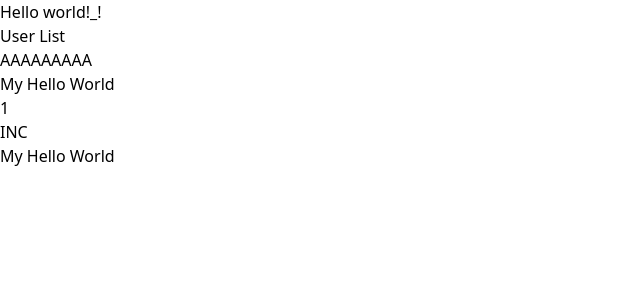
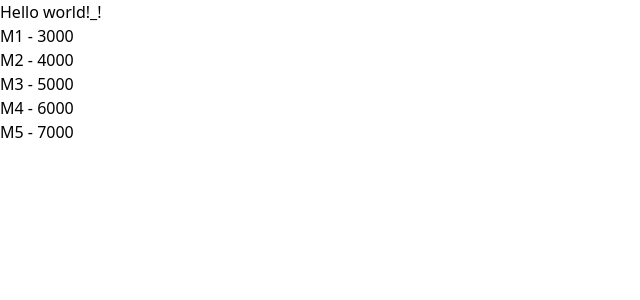
Before and after one commit to EonEon2/r1, a React (Vite) app: page / in a window 1280 px wide. Shown: the top 300 px of the page, without its empty margins (0-640 px from the left). Built offline with nearby package versions, Linux system fonts and the light colour scheme; the HTML template or start-up script is replaced by a standard one.

Commit message:
kiosk add

```diff
--- a/src/App.tsx
+++ b/src/App.tsx
@@ -1,6 +1,7 @@
-import MyHello from "./components/MyHello.tsx";
-import Count1 from "./components/Count1.tsx";
-import UserList from "./components/UserList.tsx";
+// import MyHello from "./components/MyHello.tsx";
+// import Count1 from "./components/Count1.tsx";
+// import UserList from "./components/UserList.tsx";
+import KioskMain from "./components/kiosk/KioskMain.tsx";
 
 
 function App() {
@@ -12,11 +13,13 @@ function App() {
               Hello world!_!
           </h1>
 
-          <UserList></UserList>
+          <KioskMain></KioskMain>
 
-          <Count1></Count1>
+          {/*<UserList></UserList>*/}
 
-          <MyHello></MyHello>
+          {/*<Count1></Count1>*/}
+
+          {/*<MyHello></MyHello>*/}
       </>
   )
 }
--- /dev/null
+++ b/src/components/kiosk/CartDiv.tsx
@@ -0,0 +1,8 @@
+
+function CartDiv() {
+    return (
+        <div></div>
+    );
+}
+
+export default CartDiv;
--- /dev/null
+++ b/src/components/kiosk/KioskMain.tsx
@@ -0,0 +1,24 @@
+import ProductList from "./ProductList.tsx";
+import CartDiv from "./CartDiv.tsx";
+import {IProduct} from "../../types/kiosk.ts";
+
+
+function KioskMain() {
+
+    const products: IProduct[] = [
+        {pid:1, pname:'M1', price:3000},
+        {pid:2, pname:'M2', price:4000},
+        {pid:3, pname:'M3', price:5000},
+        {pid:4, pname:'M4', price:6000},
+        {pid:5, pname:'M5', price:7000},
+    ]
+
+    return (
+        <div>
+            <ProductList products={products}></ProductList>
+            <CartDiv></CartDiv>
+        </div>
+    );
+}
+
+export default KioskMain;
--- /dev/null
+++ b/src/components/kiosk/ProductList.tsx
@@ -0,0 +1,31 @@
+import {IProduct} from "../../types/kiosk.ts";
+
+// 어떤애들을 받을건지 인터페이스로 뺀다 (props)
+interface ProductListProps {
+    products: IProduct[];
+}
+
+function ProductList({products}: ProductListProps): JSX.Element {
+
+    console.log(products);
+
+    const productLI = products.map((product: IProduct) => { // 람다식에 {} 이면 return
+        const {pid, pname, price, img} = product; //
+        return (
+            <li key={pid}>
+                {img && <img src={img} alt={pname} />}
+                {pname} - {price}
+            </li>
+        ) // img가 있다면 ~
+    })
+
+    return (
+        <div>
+            <ul>
+                {productLI}
+            </ul>
+        </div>
+    );
+}
+
+export default ProductList;
--- /dev/null
+++ b/src/types/kiosk.ts
@@ -0,0 +1,8 @@
+
+
+export interface IProduct {
+    pid : number,
+    pname : string,
+    price : number,
+    img? : string // 물음표는 이 속성값이 없을수도있다는 뜻
+}
```
